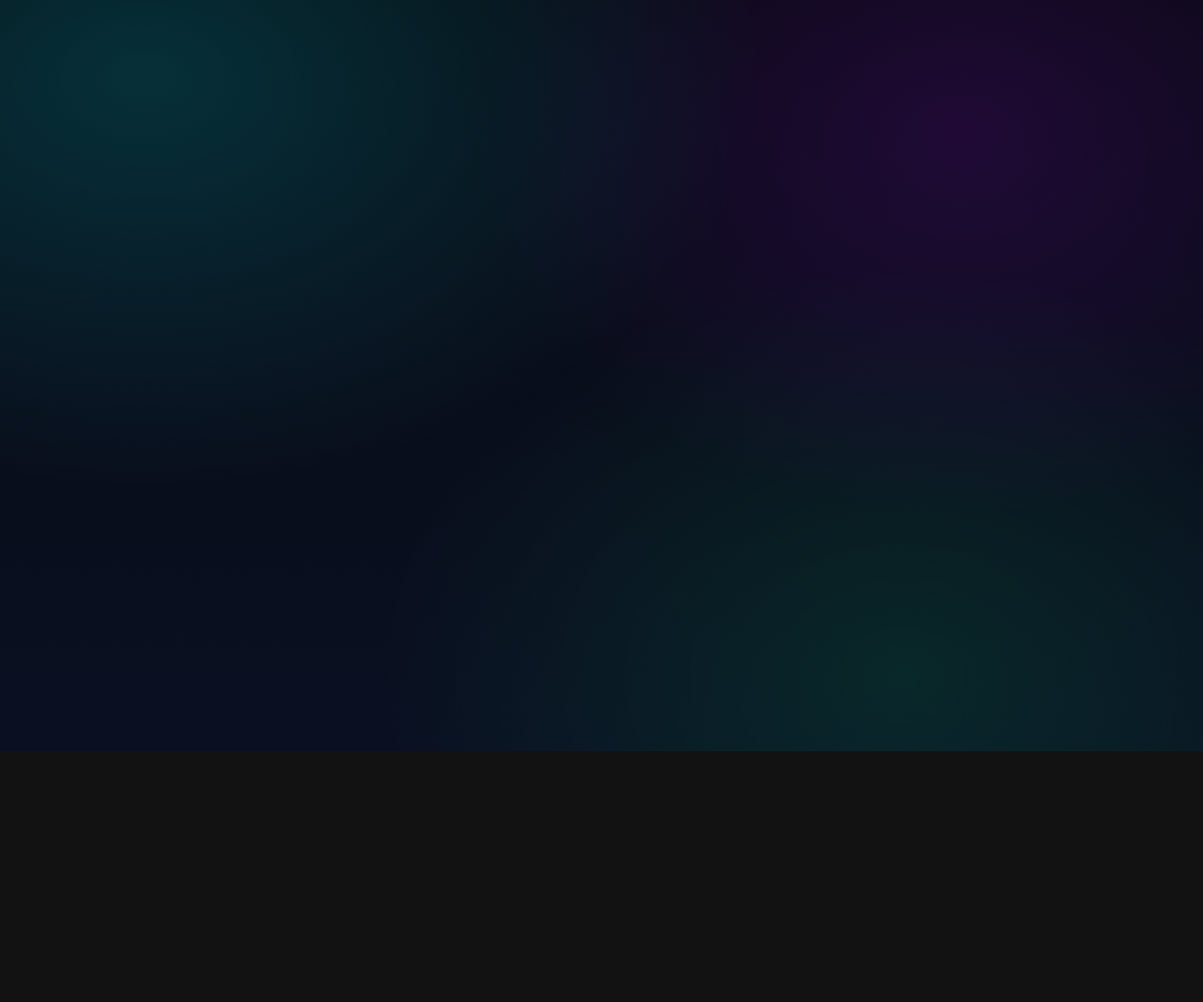
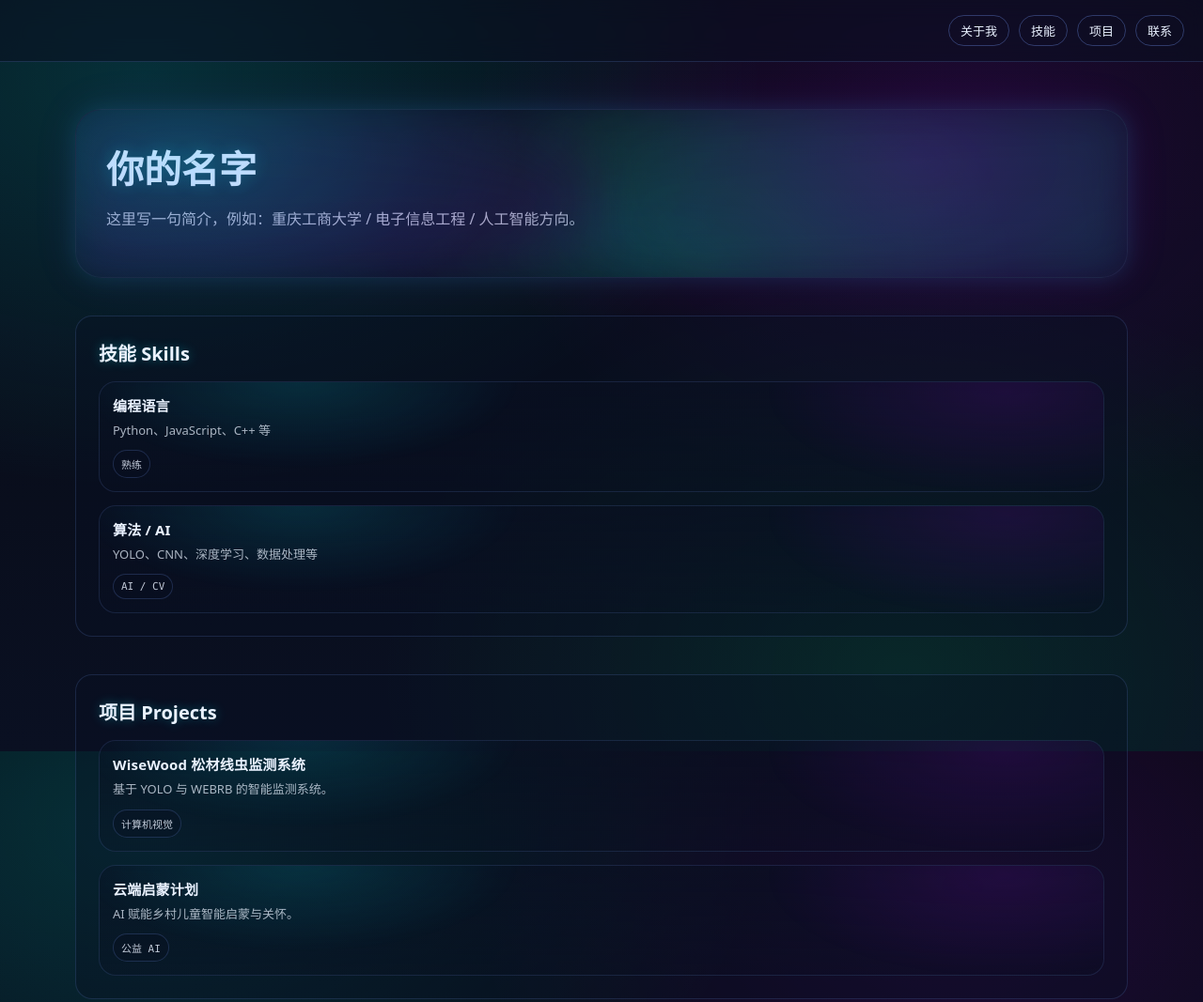
Before and after one commit to Touchshows/users, a plain HTML site: page index.html in a window 1280 px wide. Shown: the top 1067 px of the page at 94% size. Before the commit the page ends 800 px from the top, so only its background shows below. Drawn offline with Linux system fonts and the light colour scheme.

Commit message:
Update index.html

```diff
--- a/index.html
+++ b/index.html
@@ -1,4 +1,171 @@
 <!doctype html>
+<html lang="zh-CN">
+<head>
+<meta charset="utf-8"/>
+<meta name="viewport" content="width=device-width, initial-scale=1"/>
+<meta name="color-scheme" content="dark"/>
+<title>个人主页</title>
+
+<style>
+body{
+  margin:0;
+  font-family:-apple-system,BlinkMacSystemFont,"Segoe UI",Roboto;
+  background:radial-gradient(circle at 20% 20%,rgba(0,245,255,0.12),transparent 55%),
+             radial-gradient(circle at 80% 20%,rgba(180,0,255,0.12),transparent 55%),
+             radial-gradient(circle at 50% 80%,rgba(0,255,120,0.12),transparent 55%),
+             #090d17;
+  color:#eaf2ff;
+  overflow-x:hidden;
+}
+
+.nav{
+  display:flex;
+  gap:12px;
+  padding:16px 20px;
+  position:sticky;
+  top:0;
+  background:rgba(10,16,34,0.55);
+  backdrop-filter:blur(12px);
+  border-bottom:1px solid rgba(120,160,255,.18);
+}
+.nav a{
+  padding:6px 12px;
+  border-radius:999px;
+  border:1px solid rgba(120,160,255,.32);
+  text-decoration:none;
+  font-size:13px;
+  color:#eaf2ff;
+}
+.nav a:hover{
+  border-color:#00f5ff;
+  box-shadow:0 0 8px rgba(0,245,255,.4);
+}
+
+.wrap{
+  width:min(1120px,90%);
+  margin:40px auto;
+}
+
+.hero{
+  background:rgba(10,16,34,.45);
+  border:1px solid rgba(120,160,255,.22);
+  padding:32px;
+  border-radius:20px;
+  box-shadow:0 0 30px rgba(0,0,0,.35);
+}
+.hero h1{
+  margin:0;
+  font-size:40px;
+  font-weight:600;
+  text-shadow:0 0 18px rgba(0,245,255,.25);
+}
+.hero p{
+  margin-top:14px;
+  font-size:16px;
+  color:rgba(234,242,255,.75);
+  line-height:1.6;
+}
+
+.section{
+  margin-top:40px;
+  padding:24px;
+  border-radius:18px;
+  background:rgba(10,16,34,.38);
+  border:1px solid rgba(120,160,255,.16);
+}
+.section h2{
+  margin:0 0 16px;
+  font-size:20px;
+  text-shadow:0 0 12px rgba(0,245,255,.30);
+}
+.card{
+  padding:18px;
+  border-radius:14px;
+  margin-bottom:14px;
+  background:rgba(10,16,34,.50);
+  border:1px solid rgba(120,160,255,.18);
+}
+.card:last-child{ margin-bottom:0; }
+.card h3{ margin:0 0 6px;font-size:16px; }
+.card p{ margin:0;color:rgba(234,242,255,.75);font-size:14px;line-height:1.6; }
+
+.badge{
+  display:inline-block;
+  margin-top:10px;
+  padding:4px 10px;
+  border-radius:999px;
+  border:1px solid rgba(0,245,255,.35);
+  font-size:12px;
+  color:#aefbff;
+}
+
+/* 小屏优化 */
+@media(max-width:700px){
+  .hero h1{ font-size:30px; }
+}
+</style>
+</head>
+
+<body>
+
+<div class="nav">
+  <a href="#about">关于我</a>
+  <a href="#skills">技能</a>
+  <a href="#projects">项目</a>
+  <a href="#contact">联系</a>
+</div>
+
+<div class="wrap">
+  <div class="hero" id="about">
+    <h1>你的名字</h1>
+    <p>这里写一句简介，例如：重庆工商大学 / 电子信息工程 / 人工智能方向。</p>
+  </div>
+
+  <div class="section" id="skills">
+    <h2>技能 Skills</h2>
+
+    <div class="card">
+      <h3>编程语言</h3>
+      <p>Python、JavaScript、C++ 等</p>
+      <span class="badge">熟练</span>
+    </div>
+
+    <div class="card">
+      <h3>算法 / AI</h3>
+      <p>YOLO、CNN、深度学习、数据处理等</p>
+      <span class="badge">AI / CV</span>
+    </div>
+
+  </div>
+
+  <div class="section" id="projects">
+    <h2>项目 Projects</h2>
+
+    <div class="card">
+      <h3>WiseWood 松材线虫监测系统</h3>
+      <p>基于 YOLO 与 WEBRB 的智能监测系统。</p>
+      <span class="badge">计算机视觉</span>
+    </div>
+
+    <div class="card">
+      <h3>云端启蒙计划</h3>
+      <p>AI 赋能乡村儿童智能启蒙与关怀。</p>
+      <span class="badge">公益 AI</span>
+    </div>
+  </div>
+
+  <div class="section" id="contact">
+    <h2>联系我 Contact</h2>
+    <div class="card">
+      <p>Email：example@mail.com</p>
+      <p>GitHub：github.com/touchshows</p>
+    </div>
+  </div>
+
+</div>
+
+</body>
+</html><!doctype html>
 <html lang="zh-CN">
 <head>
   <meta charset="utf-8" />
@@ -418,7 +585,7 @@
     .badge{
       font-family: var(--mono);
       font-size: 11px;
-      padding: 6px 8px;
+      padding: 6px 8px;j
       border-radius: 999px;
       border:1px solid rgba(120,160,255,.20);
       background: rgba(10,16,34,.35);
```
